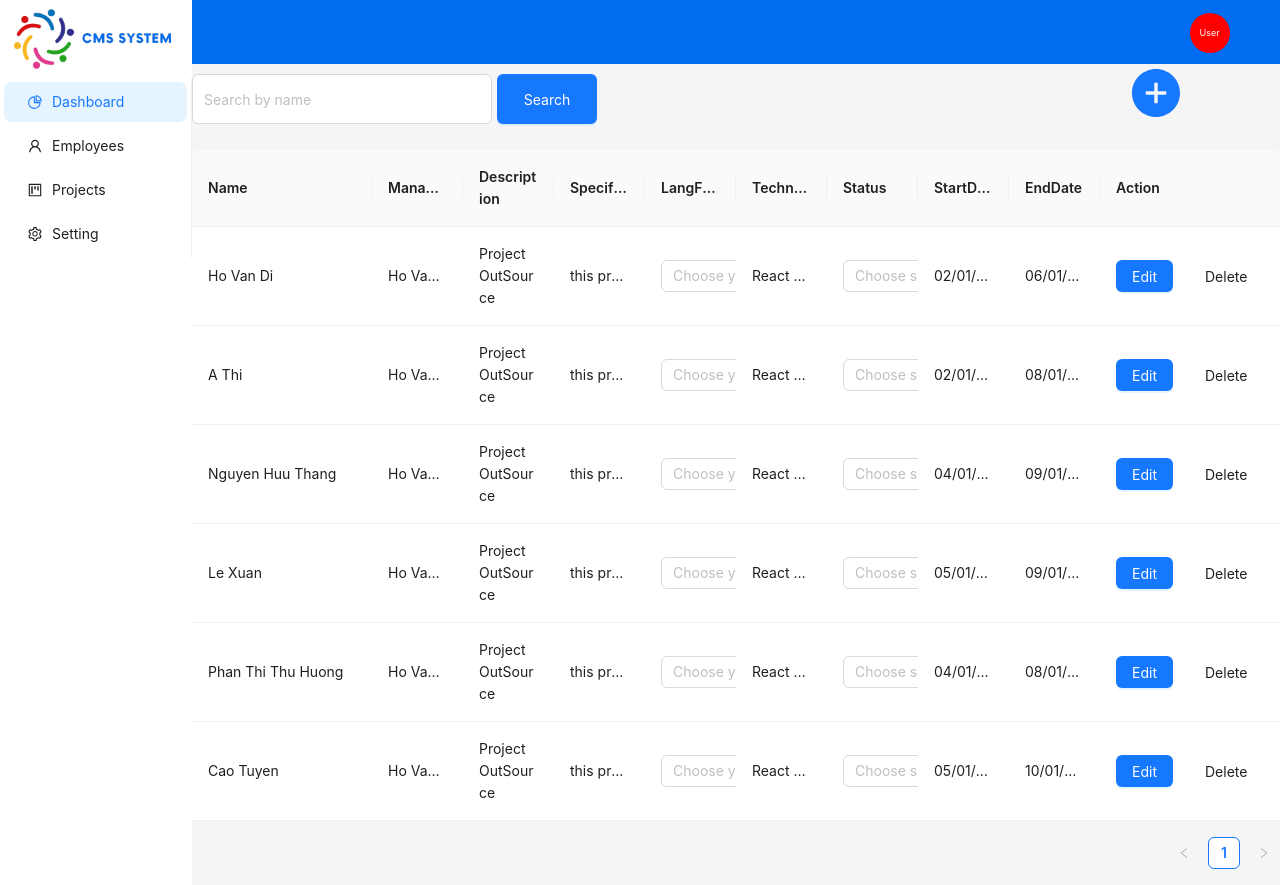
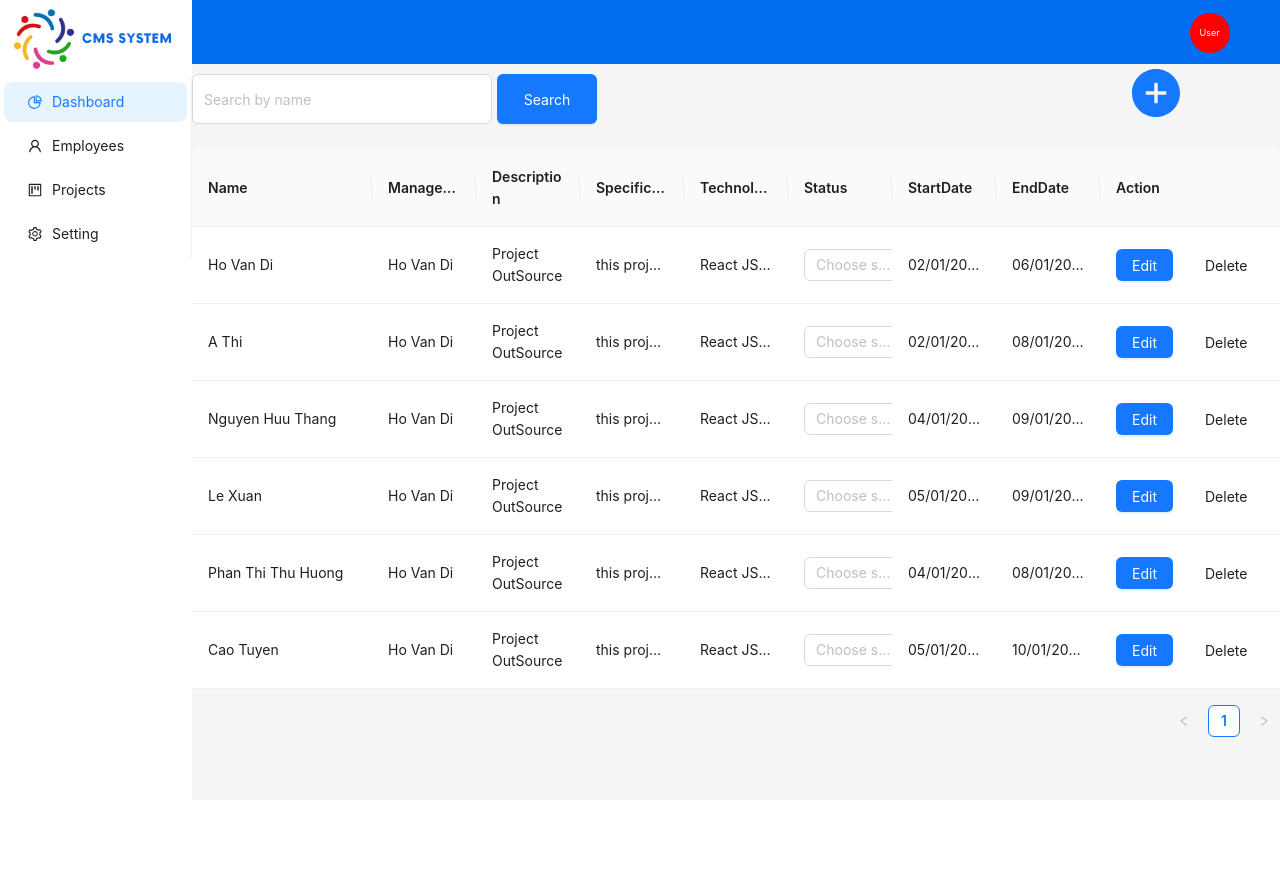
Before and after one commit to thibackend/ST-CMS-Project, a React (Vite) app in the folder EFP-client/: page /projects in a window 1280 px wide. After the commit the page ends 800 px from the top, so only its background shows below. Built offline with nearby package versions, Linux system fonts and the light colour scheme.

Commit message:
thang update

```diff
--- a/EFP-client/src/pages/Project.jsx
+++ b/EFP-client/src/pages/Project.jsx
@@ -62,29 +62,6 @@ const columns = [
     dataIndex: 'Specification',
     key: 'specification',
     ellipsis: true,
-  },
-  {
-    title: 'LangFrame',
-    dataIndex: 'LangFrame',
-    key: 'langFrame',
-    ellipsis: true,
-    render: (_, record) => (
-      <Select
-        placeholder="Choose your language"
-        style={{
-          width: 120,
-        }}
-        onChange={handleChange}
-        options={[
-          {
-            value: 'English',
-          },
-          {
-            value: 'Vietnam',
-          },
-        ]}
-      />
-    )
   },
   {
     title: 'Technology',
@@ -152,7 +129,6 @@ const columns = [
       ManagerProject: 'Ho Van Di',
       Description: 'Project OutSource',
       Specification: 'this project must complete in 2 months',
-      LangFrame: ['English ', 'Vietnam'],
       Technology: ['React JS', 'Ant Design', 'JavaScript'],
       Status: 'In progress',
       StartDate: '02/01/2003',
@@ -164,7 +140,6 @@ const columns = [
       ManagerProject: 'Ho Van Di',
       Description: 'Project OutSource',
       Specification: 'this project must complete in 2 months',
-      LangFrame: ['English ', 'Vietnam'],
       Technology: ['React JS', 'Ant Design', 'JavaScript'],
       Status: 'In progress',
       StartDate: '02/01/2003',
@@ -176,7 +151,6 @@ const columns = [
       ManagerProject: 'Ho Van Di',
       Description: 'Project OutSource',
       Specification: 'this project must complete in 2 months',
-      LangFrame: ['English ', 'Vietnam'],
       Technology: ['React JS', 'Ant Design', 'JavaScript'],
       Status: 'In progress',
       StartDate: '04/01/2003',
@@ -188,7 +162,6 @@ const columns = [
       ManagerProject: 'Ho Van Di',
       Description: 'Project OutSource',
       Specification: 'this project must complete in 2 months',
-      LangFrame: ['English ', 'Vietnam'],
       Technology: ['React JS', 'Ant Design', 'JavaScript'],
       Status: 'In progress',
       StartDate: '05/01/2003',
@@ -200,7 +173,6 @@ const columns = [
       ManagerProject: 'Ho Van Di',
       Description: 'Project OutSource',
       Specification: 'this project must complete in 2 months',
-      LangFrame: ['English ', 'Vietnam'],
       Technology: ['React JS', 'Ant Design', 'JavaScript'],
       Status: 'In progress',
       StartDate: '04/01/2003',
@@ -212,7 +184,6 @@ const columns = [
       ManagerProject: 'Ho Van Di',
       Description: 'Project OutSource',
       Specification: 'this project must complete in 2 months',
-      LangFrame: ['English ', 'Vietnam'],
       Technology: ['React JS', 'Ant Design', 'JavaScript'],
       Status: 'In progress',
       StartDate: '05/01/2003',
```
